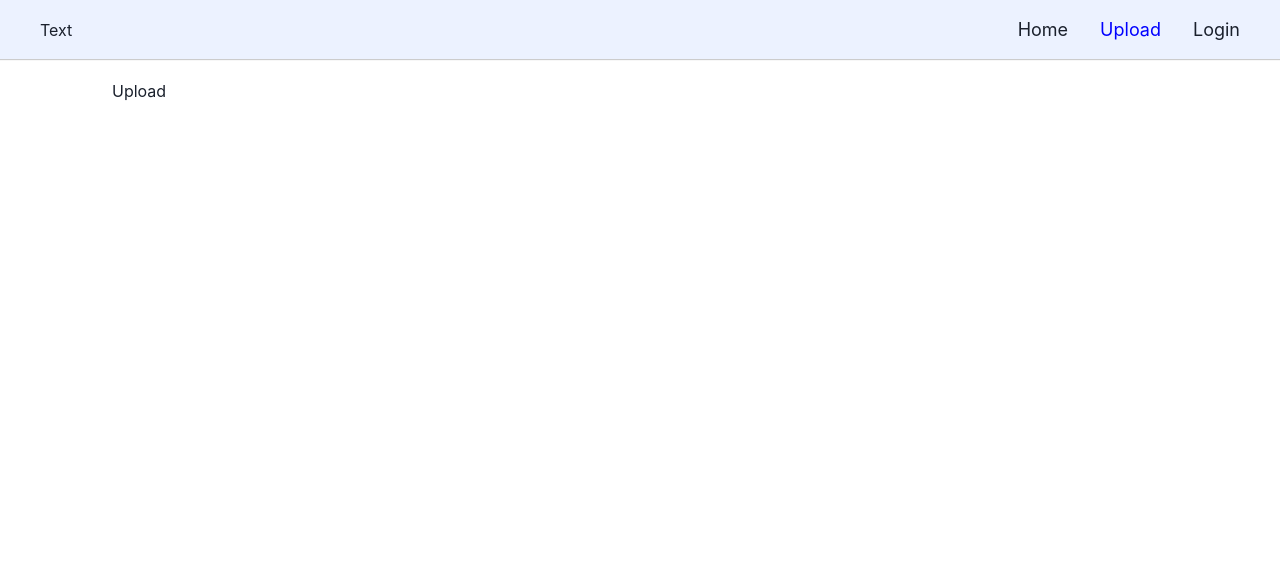
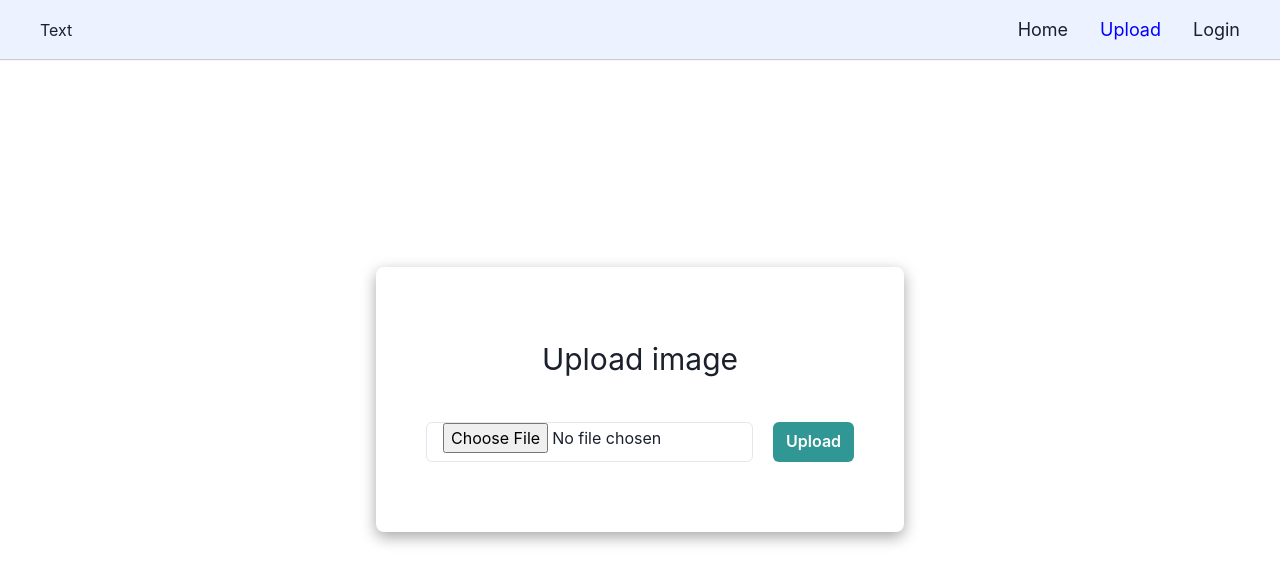
Before and after one commit to aljithkj02/host-image, a React (Vite) app in the folder client/: page /upload in a window 1280 px wide. Shown: the top 584 px of the page. Built offline with nearby package versions, Linux system fonts and the light colour scheme.

Commit message:
Upload page UI added

```diff
--- a/client/src/pages/Login.tsx
+++ b/client/src/pages/Login.tsx
@@ -5,8 +5,8 @@ import { Link } from 'react-router-dom';
 const Login = () => {
   return (
     <Box display="flex" justifyContent="center" alignItems="center" h="80vh">
-      <Box w={["95%", "90%", "70%", "50%"]} boxShadow="rgba(0, 0, 0, 0.35) 0px 5px 15px" p="70px 50px" borderRadius="lg"
-        display="flex" flexDir="column" gap="20px"
+      <Box w={["95%", "90%", "70%", "50%"]} boxShadow="rgba(0, 0, 0, 0.35) 0px 5px 15px" p="70px 50px"
+        borderRadius="lg" display="flex" flexDir="column" gap="20px"
       >
         <Text fontSize="3xl" textAlign="center">Login</Text>
         <form style={{ display: 'flex', flexDirection: 'column', gap: '20px'}}>
--- a/client/src/pages/Upload.tsx
+++ b/client/src/pages/Upload.tsx
@@ -1,10 +1,19 @@
 import React from 'react'
+import { Box, Text, Input, Button } from '@chakra-ui/react';
 
 const Upload = () => {
   return (
-    <div>
-      Upload
-    </div>
+    <Box display="flex" justifyContent="center" alignItems='center' h="80vh">
+      <Box display="flex" flexDir="column" gap={10} borderRadius="lg"
+        w={["95%", "90%", "70%", "50%"]} boxShadow="rgba(0, 0, 0, 0.35) 0px 5px 15px" p="70px 50px"
+      >
+        <Text fontSize="3xl" textAlign="center">Upload image</Text>
+        <Box display={"flex"} gap={5} flexDir={["column", "column", "row"]}>
+          <Input type="file" />
+          <Button colorScheme='teal' variant='solid' px="20px">Upload</Button>
+        </Box>
+      </Box>
+    </Box>
   )
 }
 
```
